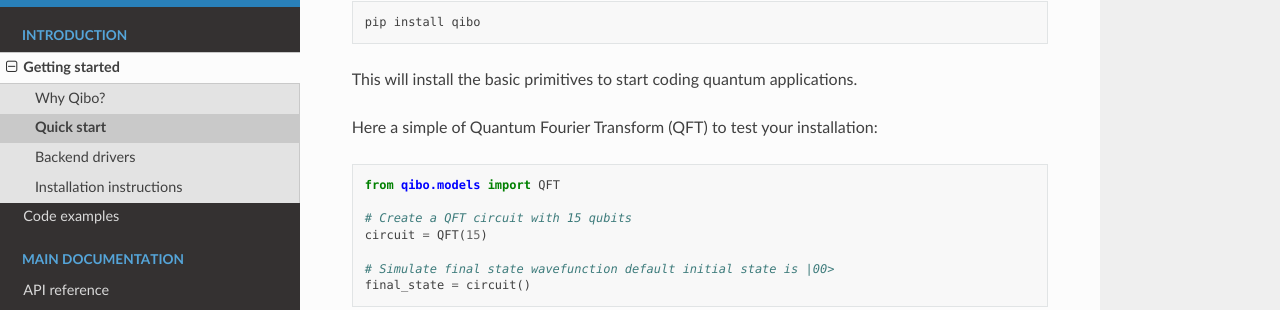
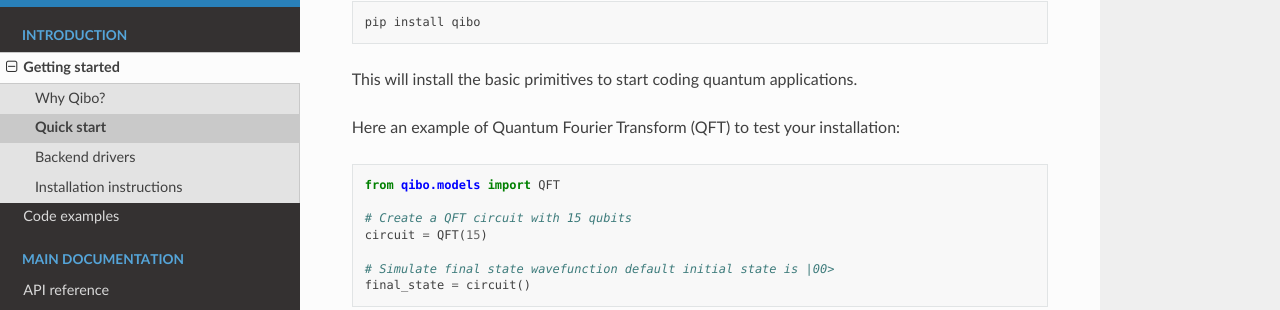
Before and after one commit to qiboteam/qibo, a Sphinx documentation site: the page built from doc/source/getting-started/quickstart.rst, in a window 1280 px wide and 1003 px high. Shown: the part 207-517 px from the top of the window. Built offline with Sphinx 7.4.7 and the Read the Docs theme 2.0.0, drawn with Linux system fonts in a browser that asks for light colours; pages that are not in the unit, such as notebooks, are missing from menus.

Commit message:
further updates

```diff
--- a/doc/source/getting-started/quickstart.rst
+++ b/doc/source/getting-started/quickstart.rst
@@ -10,7 +10,7 @@
 This will install the basic primitives to start coding quantum applications.
 
 
-Here a simple of Quantum Fourier Transform (QFT) to test your installation:
+Here an example of Quantum Fourier Transform (QFT) to test your installation:
 
 .. code-block:: python
 
--- a/setup.py
+++ b/setup.py
@@ -58,7 +58,7 @@ setup(
     ],
     install_requires=requirements,
     extras_require={
-        "docs": ["sphinx", "sphinx_book_theme", "recommonmark", "sphinxcontrib-bibtex", "sphinx_markdown_tables", "nbsphinx", "IPython"],
+        "docs": ["sphinx", "sphinx_rtd_theme", "recommonmark", "sphinxcontrib-bibtex", "sphinx_markdown_tables", "nbsphinx", "IPython"],
         "tests": ["pytest", "cirq", "ply", "sklearn"],
         # Backends dependencies
         "qibotf": ["qibotf"],
```
